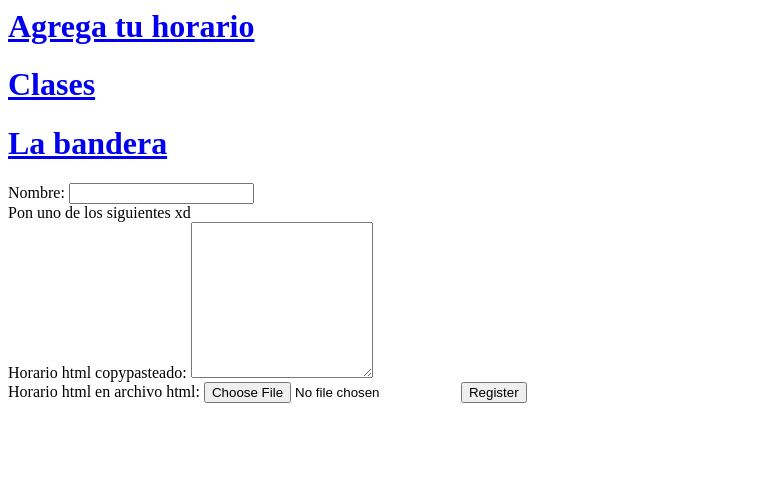
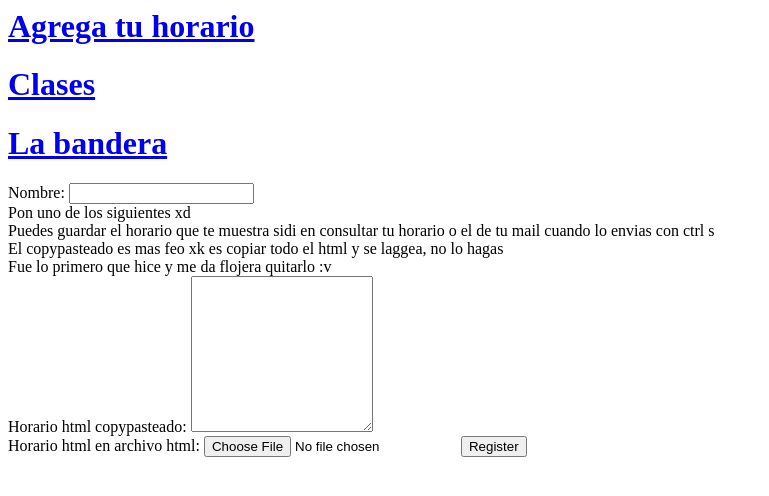
Before and after one commit to alifelan/shareSchedule, a Django app: page /register/ in a window 1280 px wide. Shown: the top 496 px of the page, without its empty margins (0-769 px from the left). Run offline with Django 3.2, Linux system fonts and the light colour scheme.

Commit message:
Added instructions

```diff
--- a/schedules/templates/schedules/register.html
+++ b/schedules/templates/schedules/register.html
@@ -7,6 +7,9 @@
 {% csrf_token %}
 Nombre: <input type="text" name="name"><br>
 Pon uno de los siguientes xd<br>
+Puedes guardar el horario que te muestra sidi en consultar tu horario o el de tu mail cuando lo envias con ctrl s<br>
+El copypasteado es mas feo xk es copiar todo el html y se laggea, no lo hagas<br>
+Fue lo primero que hice y me da flojera quitarlo :v<br>
 Horario html copypasteado: <textarea form='register' rows=10 name="rawSchedule"></textarea><br>
 Horario html en archivo html: <input type='file' name='rawSchedule.html' accept='.html'>
 <input type="submit" value="Register">
```
